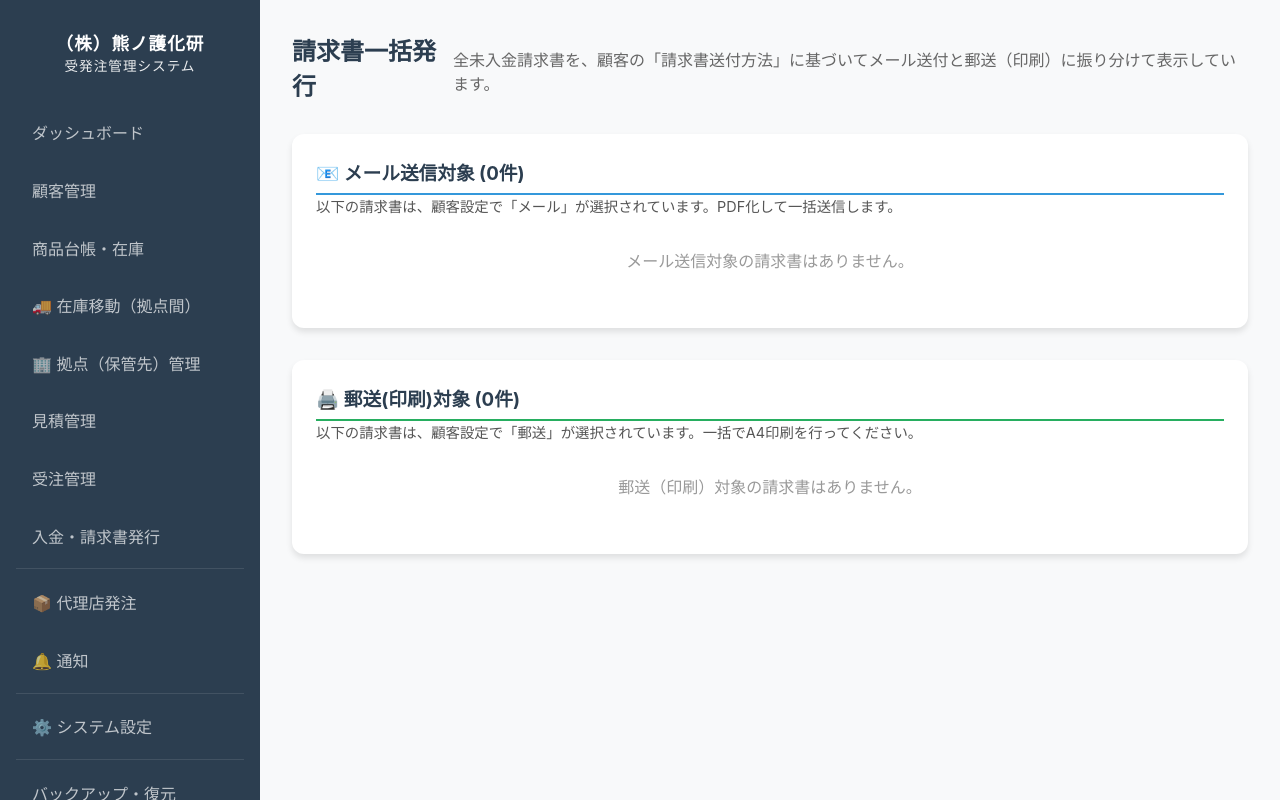
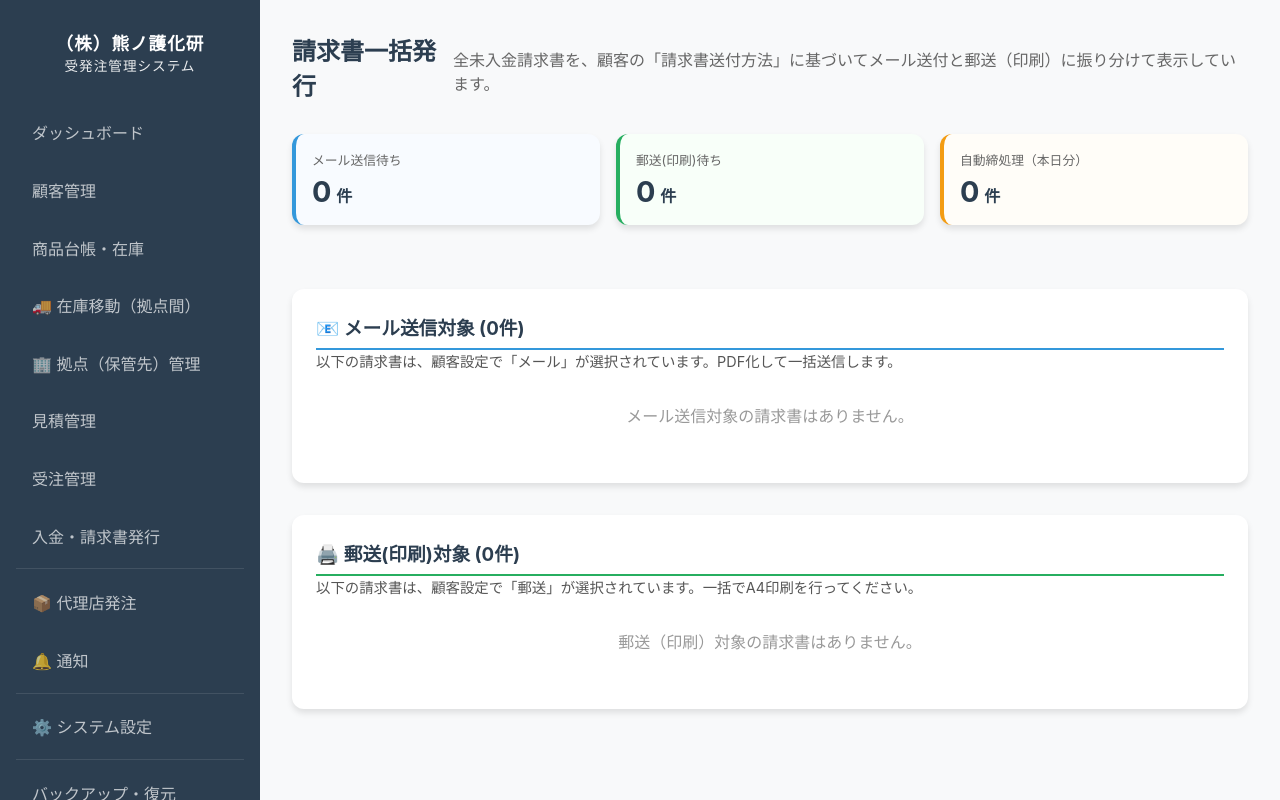
Before and after one commit to nakatgake/kumahanbai, a FastAPI app: template templates/invoices/dispatch.html in a window 1280 px wide. Run offline with FastAPI, Linux system fonts and the light colour scheme; the template is opened without the code that fills it, so the values that code supplies are empty.

Commit message:
締め日一括発行

```diff
--- a/main.py
+++ b/main.py
@@ -315,88 +315,144 @@ app.mount("/static", StaticFiles(directory="static"), name="static")
 templates = Jinja2Templates(directory="templates")
 
 def closing_notification_job():
-    """毎日朝8時に実行される、締め日の判定と請求書自動発行・メール通知処理"""
+    """毎日朝8時に実行される、締め日の判定と請求書自動発行（未発行状態で作成）処理"""
     db = SessionLocal()
     try:
         today = datetime.date.today()
-        # 全顧客を取得して締め日を判定（本来はクエリで絞るべきだが、月末31日判定など複雑なため全取得）
+        # 全顧客を取得して締め日を判定
         customers = db.query(models.Customer).all()
         for cust in customers:
             if not cust.closing_day:
                 continue
 
+            # 今日が締め日の場合のみ処理実行
             if is_closing_day(today, cust.closing_day):
-                # この顧客の未請求（Invoiceがない）な受注を抽出
-                orders = db.query(models.Order).join(models.Quotation).filter(
+                # 1. 未請求の標準受注を抽出
+                standard_orders = db.query(models.Order).join(models.Quotation).filter(
                     models.Quotation.customer_id == cust.id,
                     models.Order.invoice_id == None
                 ).all()
 
-                if not orders:
+                # 2. 未請求の代理店受注を抽出 (処理済みのみ)
+                agency_orders = db.query(models.AgencyOrder).filter(
+                    models.AgencyOrder.customer_id == cust.id,
+                    models.AgencyOrder.status == "処理済み",
+                    models.AgencyOrder.invoice_id == None
+                ).all()
+
+                if not standard_orders and not agency_orders:
                     continue
 
-                # 請求書の合算発行処理
-                # 支払期限の計算
-                due_date = calculate_payment_date(today, cust.payment_term_months or 1, cust.payment_day or 31)
-                due_date = next_business_day(due_date)
-
-                # 合算請求書の作成
+                # 請求番号の決定 (INV-YYYYMM-CUSTID)
                 inv_num = f"INV-{today.strftime('%Y%m')}-{cust.id:04d}"
-                # 番号重複回避
                 existing = db.query(models.Invoice).filter_by(invoice_number=inv_num).first()
                 if existing:
                     inv_num = f"{inv_num}-REV-{datetime.datetime.now().strftime('%H%M')}"
 
+                # 支払期限の計算
+                due_date_raw = calculate_payment_date(today, cust.payment_term_months or 1, cust.payment_day or 31)
+                due_date = next_business_day(due_date_raw)
+
+                # 合計金額の算出
+                total_standard = sum(o.total_amount for o in standard_orders)
+                total_agency = sum(o.total_amount for o in agency_orders)
+                grand_total = total_standard + total_agency
+
+                # 請求書の作成 (初期状態は「未入金」かつ「未発送/未メール」)
                 invoice = models.Invoice(
                     customer_id=cust.id,
                     invoice_number=inv_num,
                     issue_date=datetime.datetime.combine(today, datetime.time.min),
                     due_date=datetime.datetime.combine(due_date, datetime.time.min),
-                    total_amount=int(sum(o.total_amount for o in orders)),
+                    total_amount=float(grand_total),
                     status=models.InvoiceStatus.UNPAID,
                     delivery_status="UNSENT",
-                    memo=f"{today.strftime('%m')}月分合算請求"
+                    memo=f"{today.strftime('%m/%d')}締め 合算集計（自動生成）"
                 )
                 db.add(invoice)
                 db.flush()
 
-                # 各受注に請求書を紐付ける
-                order_numbers = []
-                for order in orders:
-                    order.invoice_id = invoice.id
-                    order_numbers.append(order.order_number)
-
-                db.commit()
+                # --- 標準受注の紐付け ---
+                for o in standard_orders:
+                    o.invoice_id = invoice.id
+
+                # --- 代理店受注の紐付けとシャドウ受注の作成 ---
+                if agency_orders:
+                    # 代理店発注分を1つの「シャドウ受注」にまとめてInvoice.ordersに含める (PDF等での表示用)
+                    shadow_quote = models.Quotation(
+                        customer_id=cust.id,
+                        quote_number=f"Q-SHADOW-{inv_num}",
+                        issue_date=today,
+                        expiry_date=today + datetime.timedelta(days=30),
+                        total_amount=float(total_agency),
+                        status=models.QuoteStatus.ORDERED,
+                        memo=f"代理店発注集計分 ({len(agency_orders)}件)"
+                    )
+                    db.add(shadow_quote)
+                    db.flush()
+
+                    for ao in agency_orders:
+                        ao.invoice_id = invoice.id  # 代理店発注に請求書IDをセット
+                        for item in ao.items:
+                            qi = models.QuotationItem(
+                                quotation_id=shadow_quote.id,
+                                product_id=item.product_id,
+                                description=f"[{ao.order_number}] {item.product_name}",
+                                quantity=item.quantity,
+                                unit_price=item.unit_price,
+                                subtotal=item.subtotal
+                            )
+                            db.add(qi)
+
+                    shadow_order = models.Order(
+                        quotation_id=shadow_quote.id,
+                        order_number=f"ORD-SHADOW-{inv_num}",
+                        order_date=today,
+                        invoice_id=invoice.id,
+                        total_amount=float(total_agency),
+                        status=models.OrderStatus.COMPLETED,
+                        memo="代理店発注合算シャドウ"
+                    )
+                    db.add(shadow_order)
 
                 # 管理者への通知メール
-                # 管理者への通知メール
-                subject = f"【自動作成】本日締め日：{cust.company} 様の合算請求書を作成しました"
-                body = f"""株式会社熊ノ護化研 担当者様
-
-本日（{today.strftime('%Y/%m/%d')}）は、{cust.company} 様の締め日です。
+                try:
+                    order_numbers = [o.order_number for o in standard_orders] + [ao.order_number for ao in agency_orders]
+                    subject = f"【自動作成】本日締め日：{cust.company} 様の合算請求書を作成しました"
+                    body = f"""株式会社熊ノ護化研 担当者様
+
+本日（{today.strftime('%Y/%m/%d')}）は、{cust.company or cust.name} 様の締め日です。
 以下の通り、複数の受注を1枚にまとめた合算請求書を自動作成しました。
 
-■ 顧客名：{cust.company}
-■ 合算内容：{len(orders)} 件の受注を統合
-■ 合計請求額：¥{'{:,.0f}'.format(int(invoice.total_amount * 1.1))} (税込)
+■ 顧客名：{cust.company or cust.name}
+■ 合算内容：合計 {len(standard_orders) + len(agency_orders)} 件の受注を統合
+■ 合計請求額：¥{'{:,.0f}'.format(int(grand_total * 1.1))} (税込)
 ■ 対象受注番号：{', '.join(order_numbers)}
 
 【重要：確認のお願い】
 この請求書は「未送信」状態で作成されています。
-管理画面の「入金・請求」メニューより内容をプレビュー確認し、
+管理画面の「請求書一括発行」メニューより内容をプレビュー確認し、
 お客様の希望（{cust.invoice_delivery_method}）に合わせて、
 「メール送信」または「印刷・郵送」の操作を行ってください。
 """
-                settings = db.query(models.SystemSetting).all()
-                s_dict = {s.key: s.value for s in settings}
-                target_email = s_dict.get("notification_email") or "info@kumanomorikaken.co.jp"
-
-                send_notification(subject, body, to=[target_email])
-                print(f"Consolidated invoice notification created for {cust.company}")
+                    settings = db.query(models.SystemSetting).all()
+                    s_dict = {s.key: s.value for s in settings}
+                    target_email = s_dict.get("notification_email") or "info@kumanomorikaken.co.jp"
+
+                    # メール送信ロジック (簡易実装 - 既存のsend_emailルーチンがあれば再利用)
+                    # ここでは一旦ログ出力に留めるか、既存のメール送信機能があれば呼び出す
+                    print(f"DEBUG: Admin Email should be sent to {target_email} about {cust.id}")
+                except Exception as email_err:
+                    print(f"WARNING: Email notification failed: {str(email_err)}")
+
+                db.commit()
+                print(f"INFO: Automated Invoice generated for Customer {cust.id}: {inv_num}")
 
     except Exception as e:
-        print(f"Error in closing_notification_job: {e}")
         db.rollback()
+        import traceback
+        traceback.print_exc()
+        print(f"CRITICAL: Failed in closing_notification_job: {str(e)}")
     finally:
         db.close()
 
--- a/models.py
+++ b/models.py
@@ -144,10 +144,12 @@ class AgencyOrder(Base):
     order_date = Column(DateTime, default=datetime.datetime.utcnow)
     total_amount = Column(Float, default=0.0)
     status = Column(String, default="未処理")  # 未処理 / 処理済み / キャンセル
+    invoice_id = Column(Integer, ForeignKey("invoices.id", ondelete="SET NULL"), nullable=True)
     memo = Column(String, nullable=True)
 
     customer = relationship("Customer", back_populates="agency_orders")
     items = relationship("AgencyOrderItem", back_populates="agency_order", cascade="all, delete-orphan")
+    invoice = relationship("Invoice", backref="agency_orders")
 
 class AgencyOrderItem(Base):
     """代理店発注の明細"""
--- a/templates/invoices/dispatch.html
+++ b/templates/invoices/dispatch.html
@@ -9,10 +9,29 @@
 </div>
 
 {% if success_msg %}
-<div style="background: #d4edda; color: #155724; padding: 1rem; border-radius: 4px; margin-bottom: 1rem; border: 1px solid #c3e6cb;">
-    ✅ {{ success_msg }}件の未入金請求書をメールで一括送信しました。
+<div style="background: #e8f5e9; color: #1b5e20; padding: 1rem; border-radius: 8px; margin-bottom: 1.5rem; border: 1px solid #c8e6c9; display: flex; align-items: center; gap: 0.8rem;">
+    <span style="font-size: 1.5rem;">✅</span>
+    <strong>送信完了：</strong> {{ success_msg }}件の請求書をメールで送信しました。
 </div>
 {% endif %}
+
+<!-- サマリーセクション -->
+<div style="display: grid; grid-template-columns: repeat(auto-fit, minmax(200px, 1fr)); gap: 1rem; margin-bottom: 2rem;">
+    <div class="card" style="padding: 1rem; border-left: 4px solid #3498db; background: #f8fbff;">
+        <div style="font-size: 0.8rem; color: #666; margin-bottom: 0.3rem;">メール送信待ち</div>
+        <div style="font-size: 1.8rem; font-weight: bold; color: #2c3e50;">{{ email_invoices|length }}<span style="font-size: 1rem; margin-left: 0.3rem;">件</span></div>
+    </div>
+    <div class="card" style="padding: 1rem; border-left: 4px solid #27ae60; background: #f8fff9;">
+        <div style="font-size: 0.8rem; color: #666; margin-bottom: 0.3rem;">郵送(印刷)待ち</div>
+        <div style="font-size: 1.8rem; font-weight: bold; color: #2c3e50;">{{ postal_invoices|length }}<span style="font-size: 1rem; margin-left: 0.3rem;">件</span></div>
+    </div>
+    <div class="card" style="padding: 1rem; border-left: 4px solid #f39c12; background: #fffdf8;">
+        <div style="font-size: 0.8rem; color: #666; margin-bottom: 0.3rem;">自動締処理（本日分）</div>
+        {% set auto_count = 0 %}
+        {% for inv in email_invoices + postal_invoices %}{% if '自動生成' in (inv.memo or '') %}{% set auto_count = auto_count + 1 %}{% endif %}{% endfor %}
+        <div style="font-size: 1.8rem; font-weight: bold; color: #2c3e50;">{{ auto_count }}<span style="font-size: 1rem; margin-left: 0.3rem;">件</span></div>
+    </div>
+</div>
 
 {% if error_msg %}
 <div style="background: #f8d7da; color: #721c24; padding: 1rem; border-radius: 4px; margin-bottom: 1rem; border: 1px solid #f5c6cb;">
@@ -35,6 +54,7 @@
                     <th><input type="checkbox" id="check-all-email" checked onchange="toggleAll('email', this.checked)"></th>
                     <th>請求書番号</th>
                     <th>顧客名</th>
+                    <th style="text-align: center;">締め日</th>
                     <th>メールアドレス</th>
                     <th>請求額</th>
                 </tr>
@@ -45,9 +65,21 @@
                 <tr>
                     <td><input type="checkbox" name="invoice_ids" value="{{ inv.id }}" class="check-email" checked></td>
                     <td>{{ inv.invoice_number }}</td>
-                    <td>{{ customer.company if customer.company else customer.name if customer else '---' }}</td>
+                    <td>
+                        <div style="font-weight: bold;">{{ customer.company if customer.company else customer.name if customer else '---' }}</div>
+                        {% if '自動生成' in inv.memo %}<span style="font-size: 0.75rem; background: #e8f5e9; color: #2e7d32; padding: 2px 6px; border-radius: 4px;">🔄 システム自動締処理分</span>{% endif %}
+                    </td>
+                    <td style="text-align: center;">
+                        {% if customer and customer.closing_day %}
+                            <span style="background: #e1f5fe; color: #0277bd; padding: 4px 10px; border-radius: 20px; font-weight: bold; font-size: 0.85rem;">
+                                {{ customer.closing_day if customer.closing_day != 31 else '末' }}日
+                            </span>
+                        {% else %}
+                            <span style="color: #999;">---</span>
+                        {% endif %}
+                    </td>
                     <td>{{ customer.email if customer and customer.email else '' }}</td>
-                    <td>¥{{ "{:,.0f}".format(inv.total_amount) if inv.total_amount is not none else "0" }}</td>
+                    <td style="font-weight: bold; color: #2c3e50;">¥{{ "{:,.0f}".format(inv.total_amount) if inv.total_amount is not none else "0" }}</td>
                 </tr>
                 {% endfor %}
             </tbody>
@@ -73,6 +105,7 @@
                     <th><input type="checkbox" id="check-all-postal" checked onchange="toggleAll('postal', this.checked)"></th>
                     <th>請求書番号</th>
                     <th>顧客名</th>
+                    <th style="text-align: center;">締め日</th>
                     <th>住所</th>
                     <th>請求額</th>
                 </tr>
@@ -83,9 +116,21 @@
                 <tr>
                     <td><input type="checkbox" name="invoice_ids" value="{{ inv.id }}" class="check-postal" checked></td>
                     <td>{{ inv.invoice_number }}</td>
-                    <td>{{ customer.company if customer.company else customer.name if customer else '---' }}</td>
+                    <td>
+                        <div style="font-weight: bold;">{{ customer.company if customer.company else customer.name if customer else '---' }}</div>
+                        {% if '自動生成' in inv.memo %}<span style="font-size: 0.75rem; background: #e8f5e9; color: #2e7d32; padding: 2px 6px; border-radius: 4px;">🔄 システム自動締処理分</span>{% endif %}
+                    </td>
+                    <td style="text-align: center;">
+                        {% if customer and customer.closing_day %}
+                            <span style="background: #e8f5e9; color: #2e7d32; padding: 4px 10px; border-radius: 20px; font-weight: bold; font-size: 0.85rem;">
+                                {{ customer.closing_day if customer.closing_day != 31 else '末' }}日
+                            </span>
+                        {% else %}
+                            <span style="color: #999;">---</span>
+                        {% endif %}
+                    </td>
                     <td>{{ customer.address if customer and customer.address else '' }}</td>
-                    <td>¥{{ "{:,.0f}".format(inv.total_amount) if inv.total_amount is not none else "0" }}</td>
+                    <td style="font-weight: bold; color: #2c3e50;">¥{{ "{:,.0f}".format(inv.total_amount) if inv.total_amount is not none else "0" }}</td>
                 </tr>
                 {% endfor %}
             </tbody>
```
Also changed, not shown: other parts of templates/invoices/dispatch.html (+27 -0 lines).
